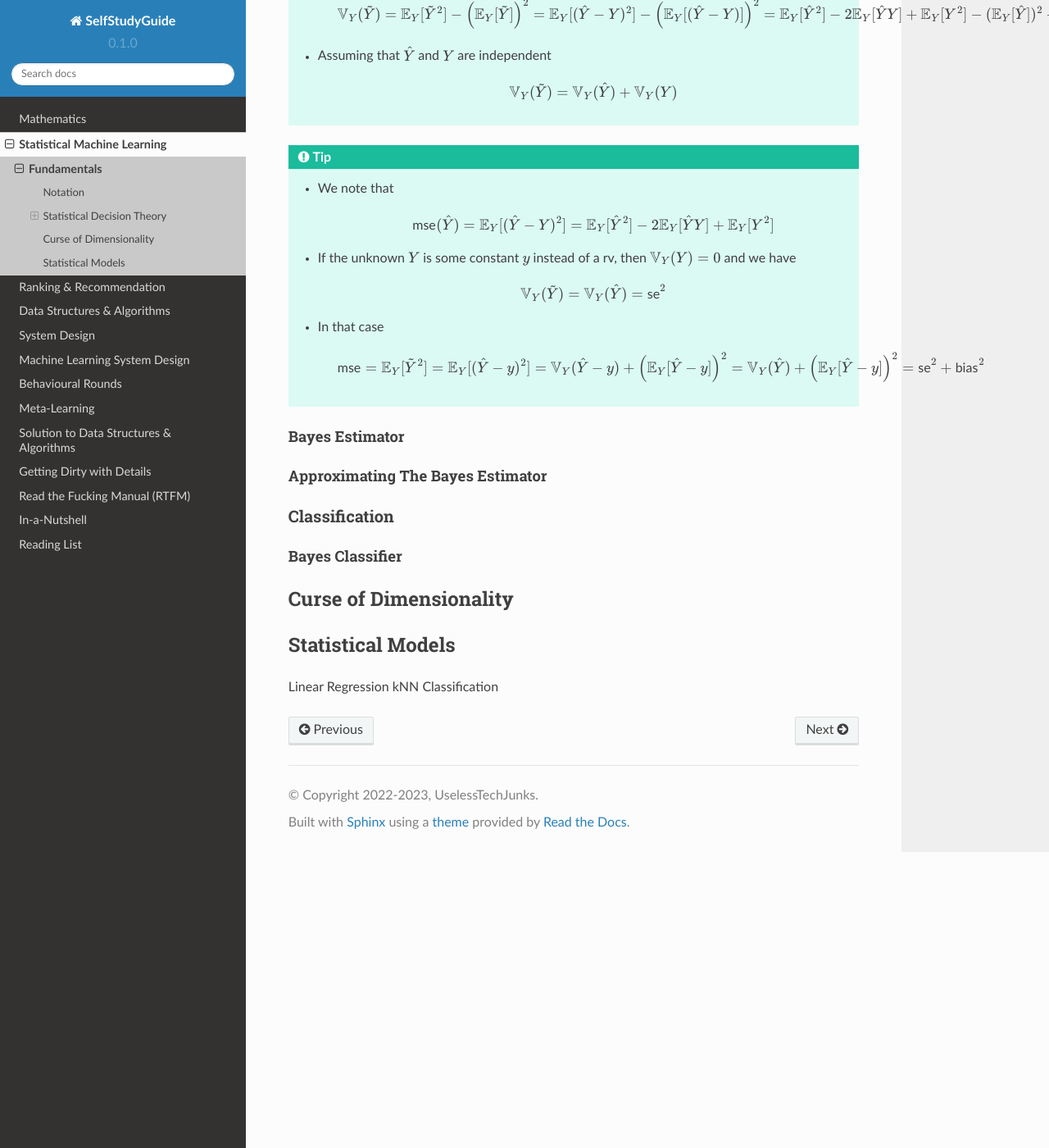
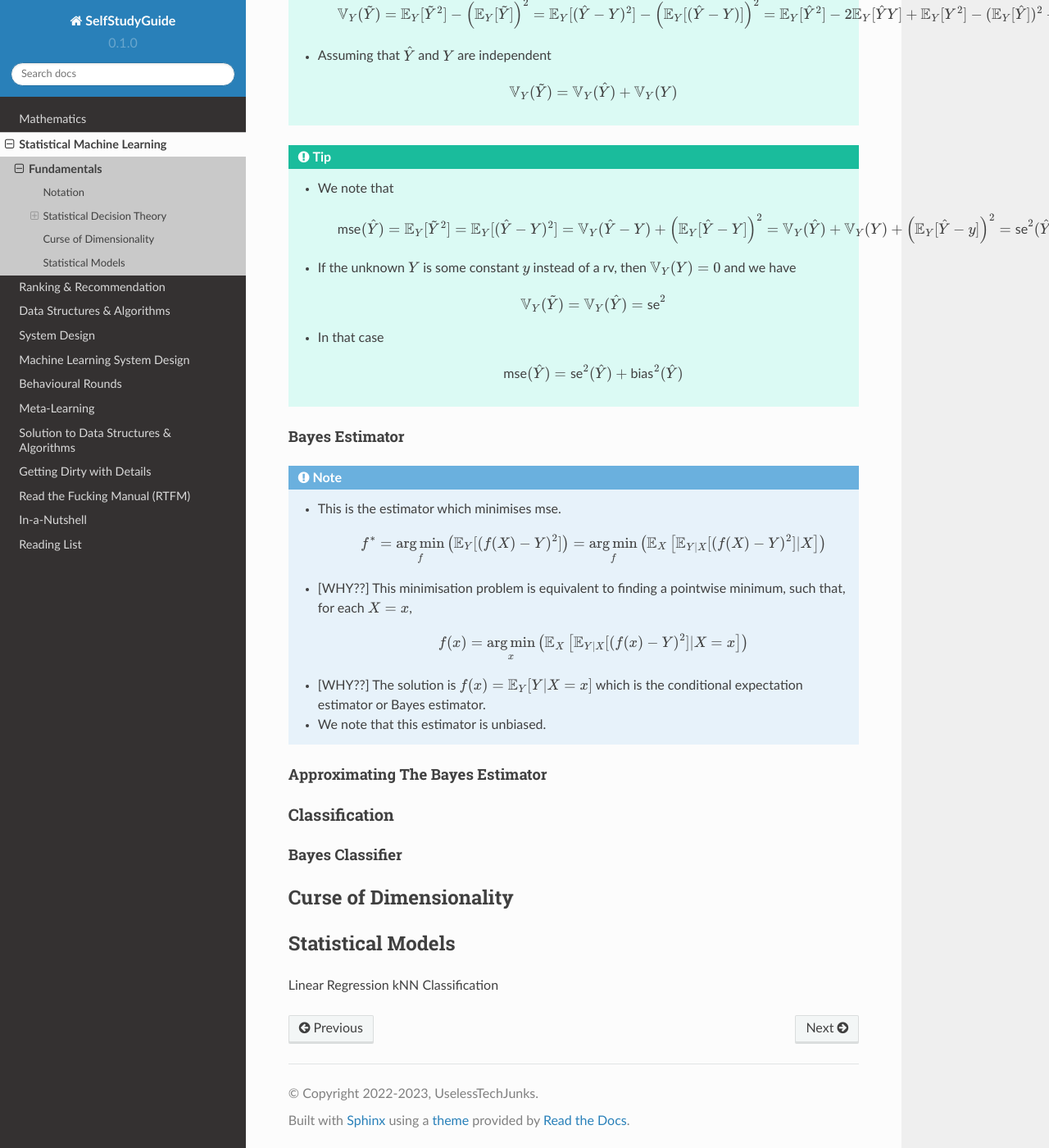
Before and after one commit to uselesstechjunks/leetcode, a Sphinx documentation site: the page built from docs/source/ml/basics.rst, in a window 1280 px wide and 1400 px high, scrolled down 1280 px. Shown: the whole window at 82% size. Built offline with Sphinx 7.4.7 and the Read the Docs theme 2.0.0, drawn with Linux system fonts in a browser that asks for light colours.

Commit message:
Update basics.rst

```diff
--- a/docs/source/ml/basics.rst
+++ b/docs/source/ml/basics.rst
@@ -49,16 +49,25 @@ Regression
 .. tip::
 	* We note that
 
-		.. math:: \text{mse}(\hat{Y})=\mathbb{E}_Y[(\hat{Y}-Y)^2]=\mathbb{E}_Y[\hat{Y}^2]-2\mathbb{E}_Y[\hat{Y}Y]+\mathbb{E}_Y[Y^2]
+		.. math:: \text{mse}(\hat{Y})=\mathbb{E}_Y[\tilde{Y}^2]=\mathbb{E}_Y[(\hat{Y}-Y)^2]=\mathbb{V}_Y(\hat{Y}-Y)+\left(\mathbb{E}_Y[\hat{Y}-Y]\right)^2=\mathbb{V}_Y(\hat{Y})+\mathbb{V}_Y(Y)+\left(\mathbb{E}_Y[\hat{Y}-y]\right)^2=\text{se}^2(\hat{Y})+\text{bias}^2(\hat{Y})+\mathbb{V}_Y(Y)
 	* If the unknown :math:`Y` is some constant :math:`y` instead of a rv, then :math:`\mathbb{V}_Y(Y)=0` and we have
 
 		.. math:: \mathbb{V}_Y(\tilde{Y})=\mathbb{V}_Y(\hat{Y})=\text{se}^2
 	* In that case
 
-		.. math:: \text{mse}=\mathbb{E}_Y[\tilde{Y}^2]=\mathbb{E}_Y[(\hat{Y}-y)^2]=\mathbb{V}_Y(\hat{Y}-y)+\left(\mathbb{E}_Y[\hat{Y}-y]\right)^2=\mathbb{V}_Y(\hat{Y})+\left(\mathbb{E}_Y[\hat{Y}-y]\right)^2=\text{se}^2+\text{bias}^2
+		.. math:: \text{mse}(\hat{Y})=\text{se}^2(\hat{Y})+\text{bias}^2(\hat{Y})
 
 Bayes Estimator
 ----------------------------------------------------------------------------------
+.. note::
+	* This is the estimator which minimises mse.
+
+		.. math:: f^*=\underset{f}{\arg\min}\left(\mathbb{E}_Y[(f(X)-Y)^2]\right)=\underset{f}{\arg\min}\left(\mathbb{E}_X\left[\mathbb{E}_{Y|X}[(f(X)-Y)^2]|X\right]\right)
+	* [WHY??] This minimisation problem is equivalent to finding a pointwise minimum, such that, for each :math:`X=x`,
+
+		.. math:: f(x)=\underset{x}{\arg\min}\left(\mathbb{E}_X\left[\mathbb{E}_{Y|X}[(f(x)-Y)^2]|X=x\right]\right)
+	* [WHY??] The solution is :math:`f(x)=\mathbb{E}_Y[Y|X=x]` which is the conditional expectation estimator or Bayes estimator.
+	* We note that this estimator is unbiased.
 
 Approximating The Bayes Estimator
 ----------------------------------------------------------------------------------
```
